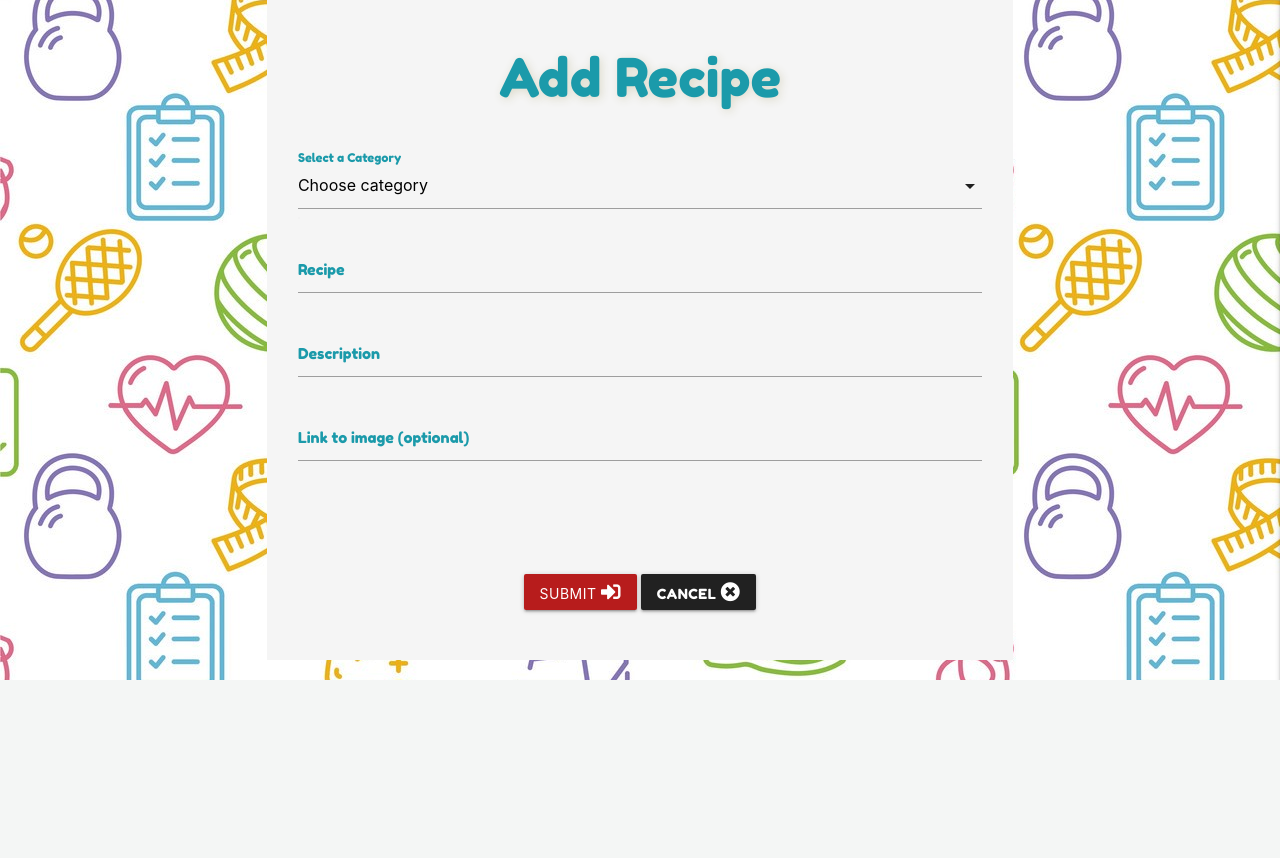
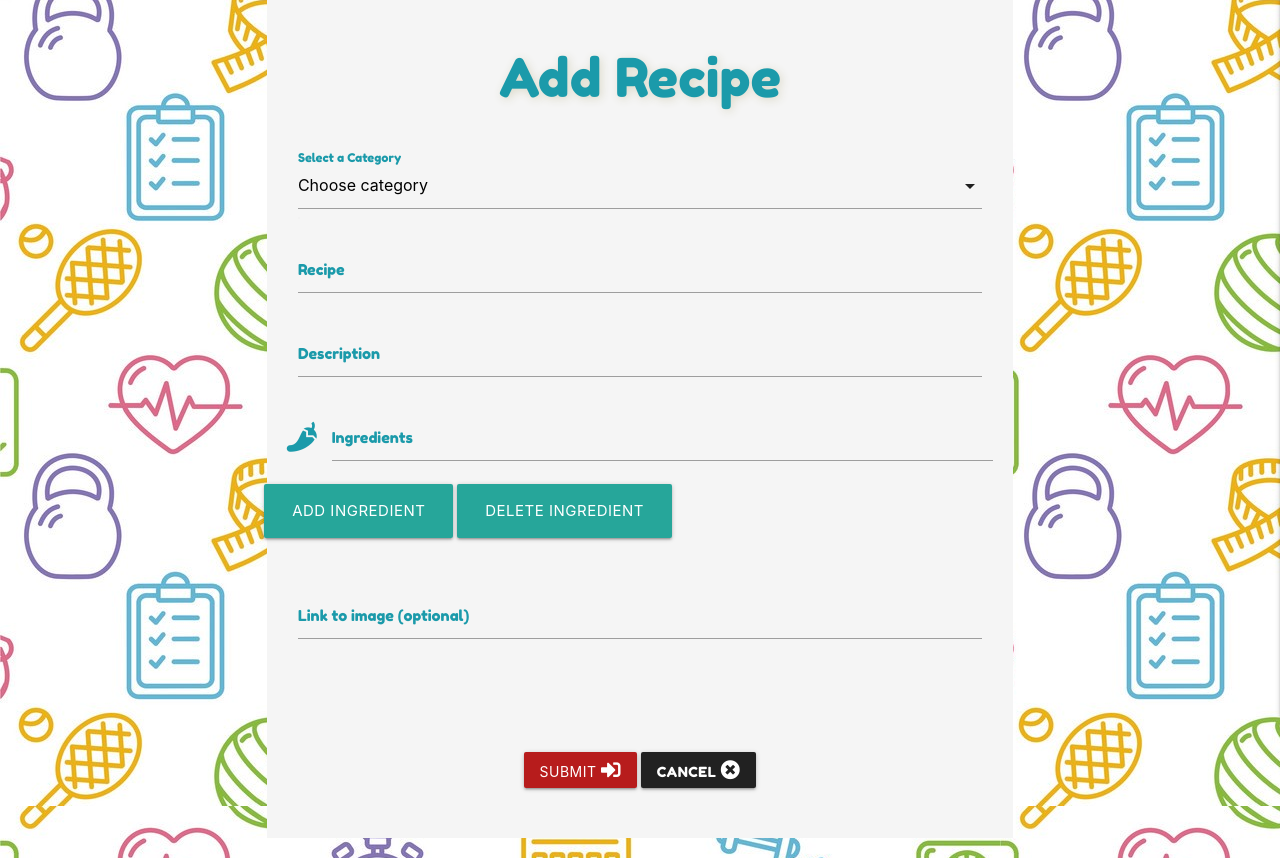
Before and after one commit to lukesmallman1993/pocketpal, a Flask app: page /add_recipe in a window 1280 px wide. Shown: the part 145-1003 px from the top of the page. Before the commit the page ends 825 px from the top, so only its background shows below. Run offline with Flask 2, Linux system fonts and the light colour scheme; data that the repository does not hold is empty; some libraries are stand-ins or nearby versions.

Commit message:
Add ingredients function

```diff
--- a/app.py
+++ b/app.py
@@ -130,6 +130,7 @@ def add_recipe():
             "category_name": request.form.get("category_name"),
             "recipe_name": request.form.get("recipe_name"),
             "recipe_description": request.form.get("recipe_description"),
+            "ingredients": request.form.getlist("ingredients"),
             "image_url": image_url,
             "created_by": session["user"]
         }
--- a/templates/add_recipe.html
+++ b/templates/add_recipe.html
@@ -29,6 +29,27 @@
                 <label for="recipe_description">Description</label>
             </div>
 
+            <!-- input recipe ingredients -->
+            <div class="row">
+                <div class="input-field col s12" id="ingredient-section">
+                    <i class="fas fa-pepper-hot prefix"></i>
+                    <input id="ingredients" name="ingredients" type="text" class="validate ingredient-input" minlength="4" required>
+                    <label for="ingredients">Ingredients</label>
+                    <!--Below is where each new ingredient is added-->
+                    <div id="ingredient-insert"></div>
+                </div>
+                <div>
+                    <div class="row">
+                        <span class="button-div">
+                            <button type="button" id="next-ingredient-button" class="btn-large positive-button-style">Add ingredient</button>
+                        </span>
+                        <span class="button-div">
+                            <button type="button" id="delete-ingredient-button" class="btn-large negative-button-style">Delete ingredient</button>
+                        </span>
+                    </div>
+                </div>
+            </div>
+
             <!-- input image url as an option for the user - not required -->
             <div class="input-field col s12">
                 <input id="image_url" name="image_url" minlength="2" maxlength="150" type="url" class="validate">
@@ -48,5 +69,6 @@
 
     </form>
 </div>
+<script src="{{ url_for('static', filename='js/addeditjs.js') }}"></script>
 
 {% endblock %}
--- a/templates/recipes.html
+++ b/templates/recipes.html
@@ -8,7 +8,7 @@
         <form class="col s12" method="POST" action="{{ url_for('search') }}">
             <div class="row valign-wrapper center-align search-row">
                 <div class="col s12 input-field">
-                    <i class="fas fa-search prefix"></i>
+                    <i class="fas fa-search prefix search-icon"></i>
                     <input type="text" name="query" id="query" minlength="1" class="validate" required>
                     <label for="query">Search all recipes</label>
                 </div>
@@ -54,6 +54,7 @@
 
               <div class="card-reveal">
                 <span class="recipe-heading card-title">Description:<i class="fas fa-arrow-circle-down right"></i></span> <span class="recipe-content">{{ recipe.recipe_description }}</span><br>
+                <span class="recipe-heading card-title">Ingredients:</span> <span class="recipe-content">{{ recipe.ingredients }}</span><br>
                 <br><span class="recipe-heading"><em>Created by:</em></span><span  class="recipe-content">{{ recipes.created_by }}</span>
               </div>
             </div>
```
Also changed, not shown: static/js/addeditjs.js (renamed from static/js/remove_add.js).
